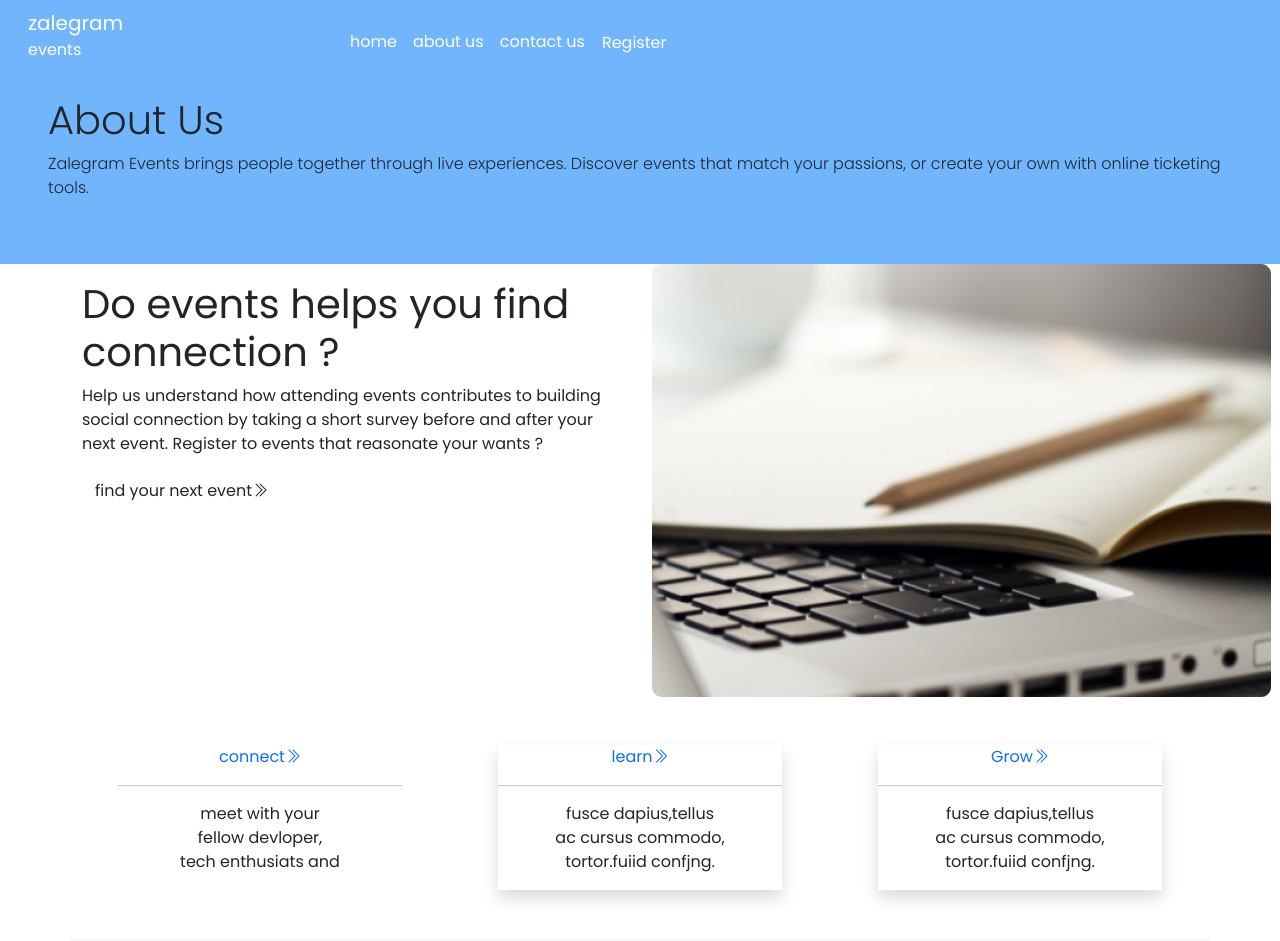
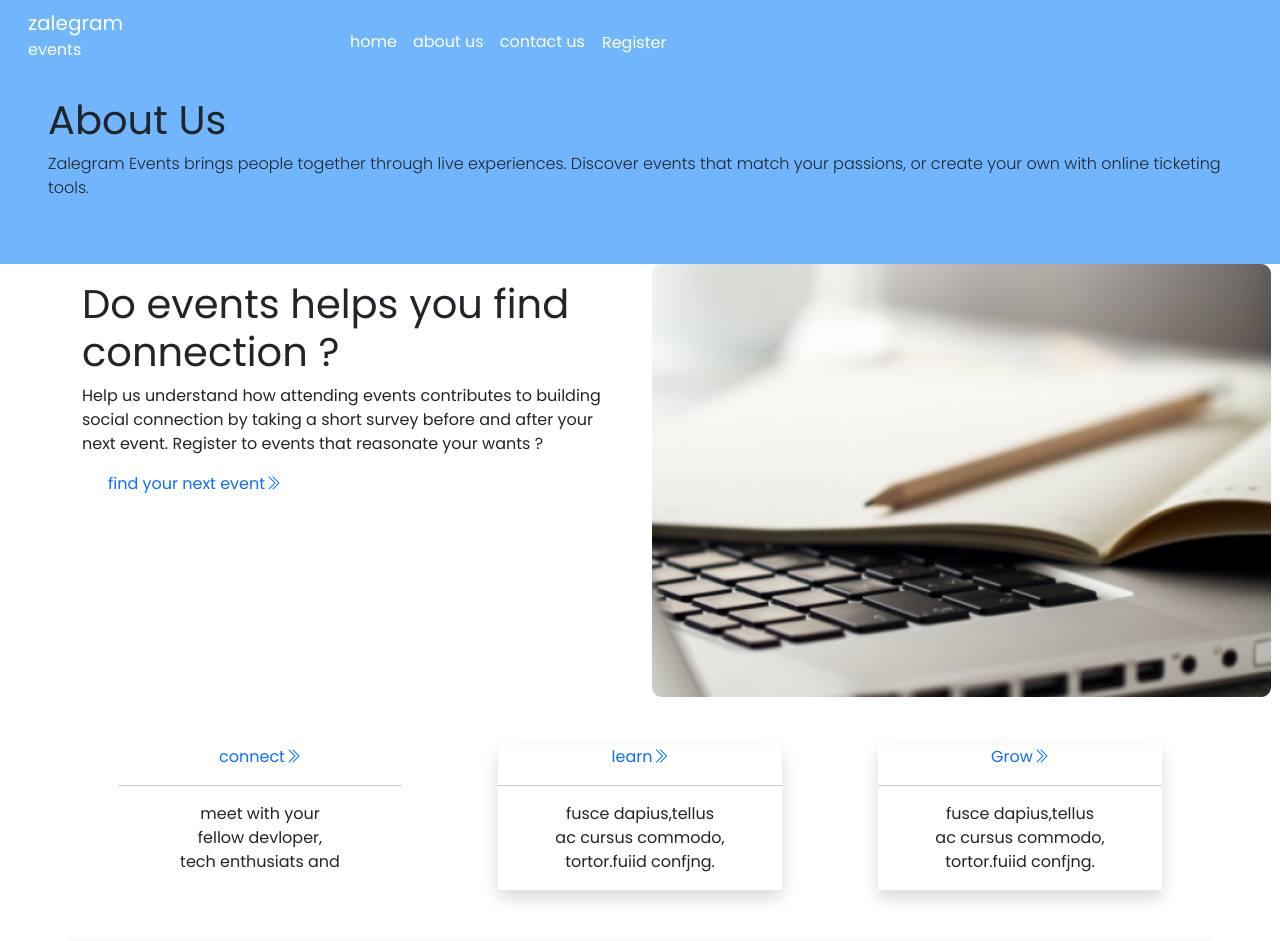
Before and after one commit to kinyaimike/zalegram-eventpage, a plain HTML site: page about us.html in a window 1280 px wide. Shown: the top 941 px of the page. Drawn offline with nearby package versions, Linux system fonts and the light colour scheme.

Commit message:
first commit

```diff
--- a/about us.html
+++ b/about us.html
@@ -36,7 +36,7 @@
     </nav><br><br>
     <div class="container-fluid p-5" style="background-color:#71b6fd">
         <div class="row">
-            <h1 class="fw-light">About Us</h1>
+            <h1 class="fw-white">About Us</h1>
             <div class="col-lg-12">
                 <p class="fw-light">
                     Zalegram Events brings people together through live experiences. Discover events that match your passions, or create
@@ -53,7 +53,7 @@
                 <p>Help us understand how attending events contributes to building social connection by taking a short survey before and after your next event.
                     Register to events that reasonate your wants ?
                 </p>
-                <a href="#" class="btn bnt-primary rounded-0">find your next event<i class="bi bi-chevron-double-right"></i></a>
+                <a href="#" class="btn bnt-primary rounded-0" class="fw-light"><a href="#" class="text-decoration-none bg-blue rounded-0 text-blue" class="fw-light">find your next event<i class="bi bi-chevron-double-right"></i></a>
             </div>
             <div class="col-lg-6">
                 <img class="border-10px" src="images/about-program.png" alt="">
```
